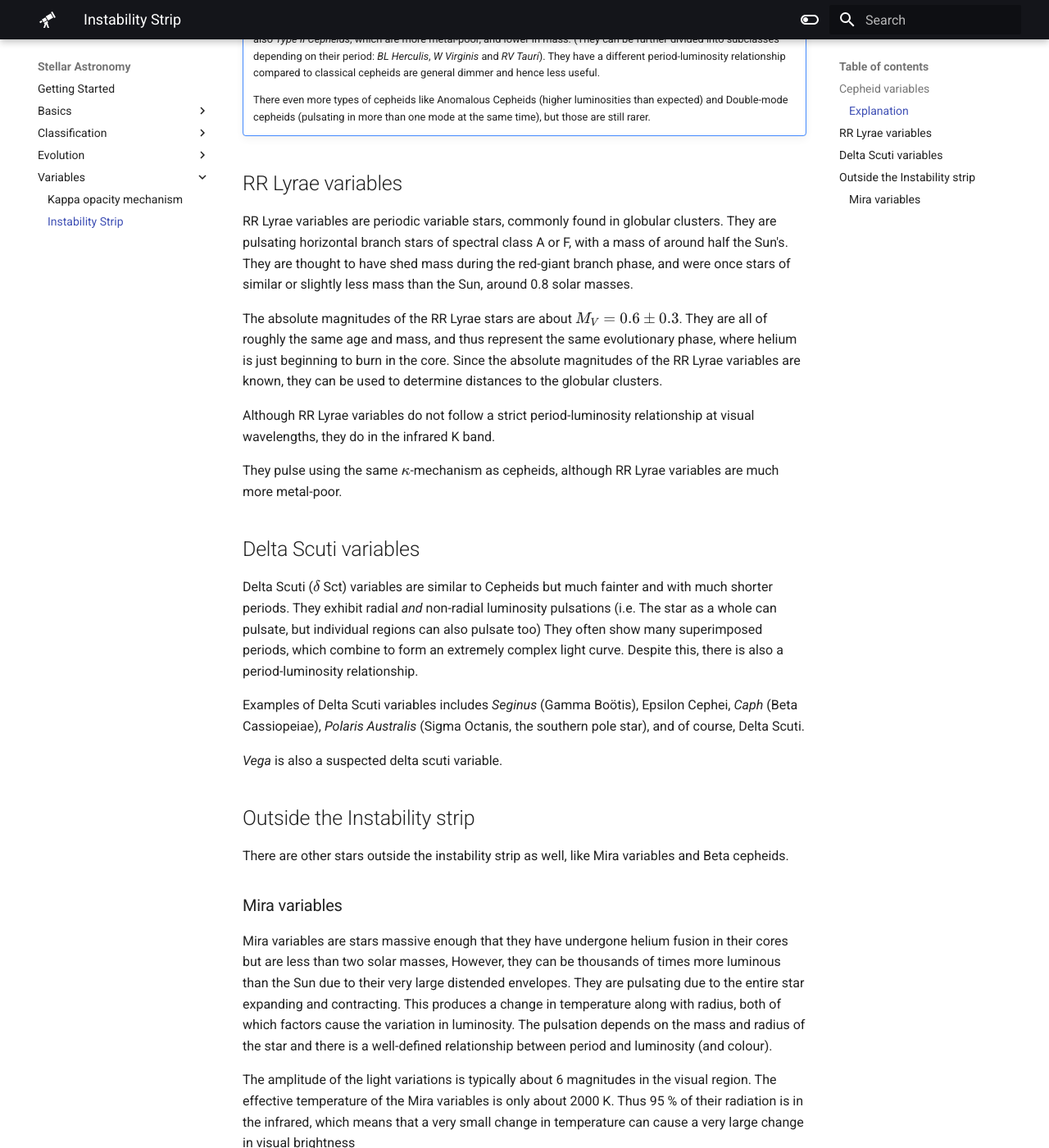
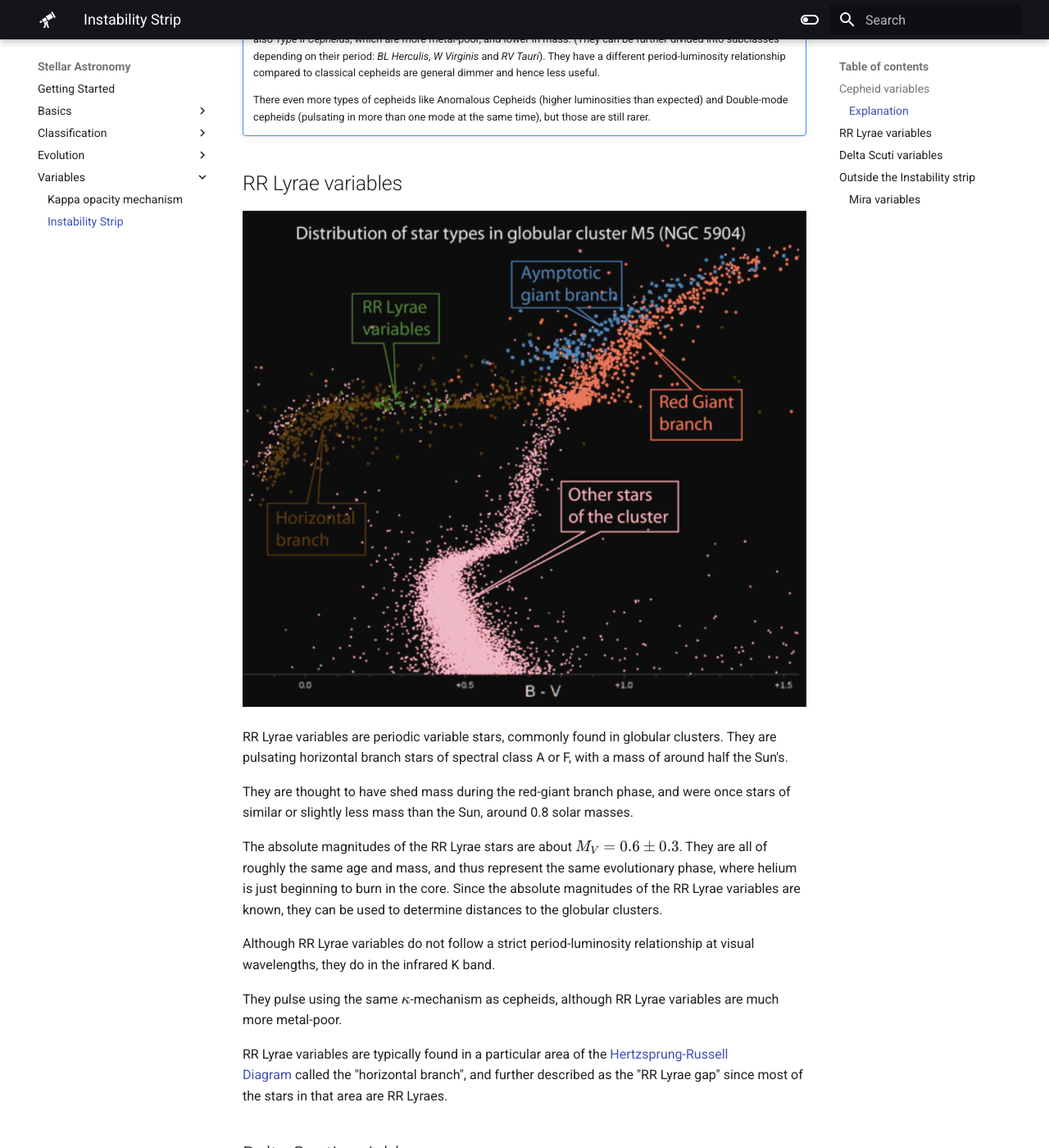
Before and after one commit to nushastro/website, an MkDocs documentation site: the page built from docs/stellar/variable/instability_strip.md, in a window 1280 px wide and 1400 px high, scrolled down 1874 px. Shown: the whole window at 82% size. Built offline with MkDocs 1.6.1 and Material for MkDocs 9.7.7, drawn with Linux system fonts in a browser that asks for light colours; some of the changed text lies outside the part shown.

Commit message:
Fix bug in Instability Strip and add some minor stuff about RR Lyrae

```diff
--- a/docs/stellar/variable/instability_strip.md
+++ b/docs/stellar/variable/instability_strip.md
@@ -2,7 +2,7 @@
 
 ![Instability_strip.svg](../assets/Instability_strip.svg)
 
-<figcaption>The 5 Lagrange points for our Sun-Earth System</figcaption>
+<figcaption>The Instability Strip on a Hertsprung-Russell Diagram</figcaption>
 
 ## Cepheid variables
 
@@ -36,18 +36,22 @@
     There even more types of cepheids like Anomalous Cepheids (higher luminosities than expected) and Double-mode cepheids (pulsating in more than one mode at the same time), but those are still rarer.
 
 ## RR Lyrae variables
+![Instability_strip.svg](../assets/m5stars.png)
 
 RR Lyrae variables are periodic variable stars, commonly found in globular clusters.
 They are pulsating horizontal branch stars of spectral class A or F, with a mass of around half the Sun's.
+
 They are thought to have shed mass during the red-giant branch phase, and were once stars of similar or slightly less mass than the Sun, around 0.8 solar masses.
 
-The absolute magnitudes of the RR Lyrae stars are about $M_V = 0.6±0.3$.
+The absolute magnitudes of the RR Lyrae stars are about $M_V = 0.6 \pm 0.3$.
 They are all of roughly the same age and mass, and thus represent the same evolutionary phase, where helium is just beginning to burn in the core.
 Since the absolute magnitudes of the RR Lyrae variables are known, they can be used to determine distances to the globular clusters.
 
 Although RR Lyrae variables do not follow a strict period-luminosity relationship at visual wavelengths, they do in the infrared K band.
 
 They pulse using the same $\kappa$-mechanism as cepheids, although RR Lyrae variables are much more metal-poor.
+
+RR Lyrae variables are typically found in a particular area of the [Hertzsprung-Russell Diagram](../../classification/hr_diagram/) called the "horizontal branch", and further described as the "RR Lyrae gap" since most of the stars in that area are RR Lyraes.
 
 ## Delta Scuti variables
 
```
Also changed, not shown: docs/stellar/assets/m5stars.png (added).
